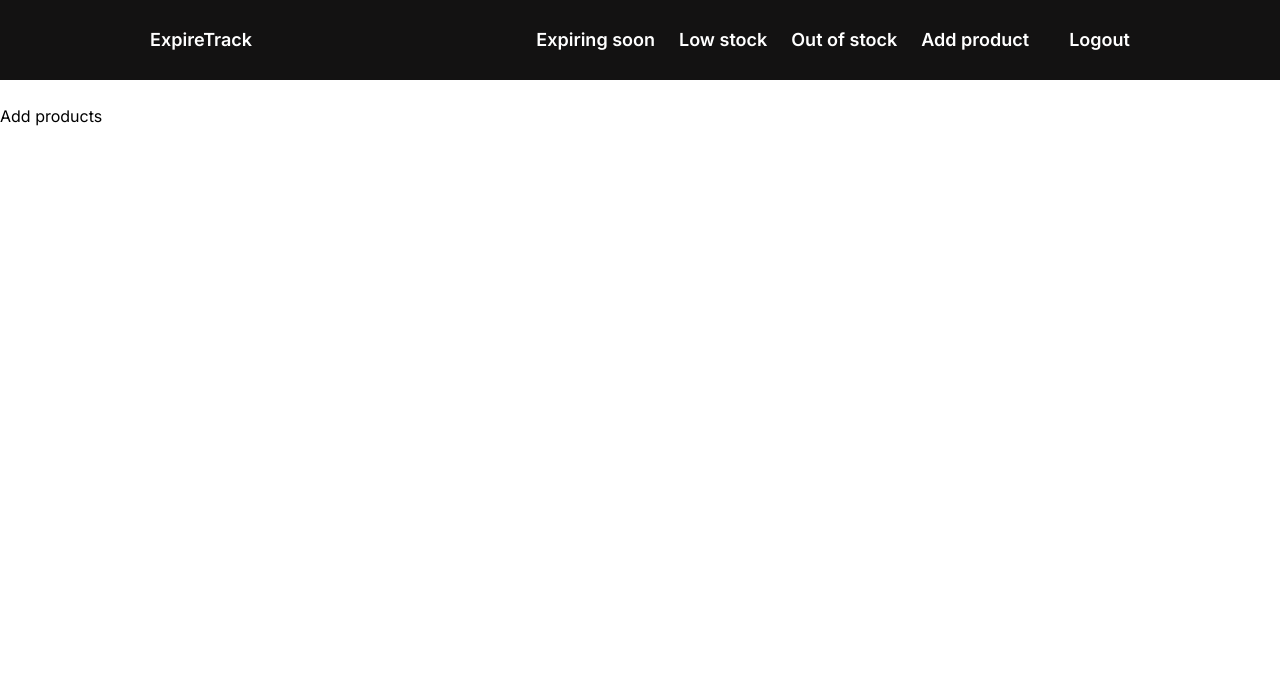
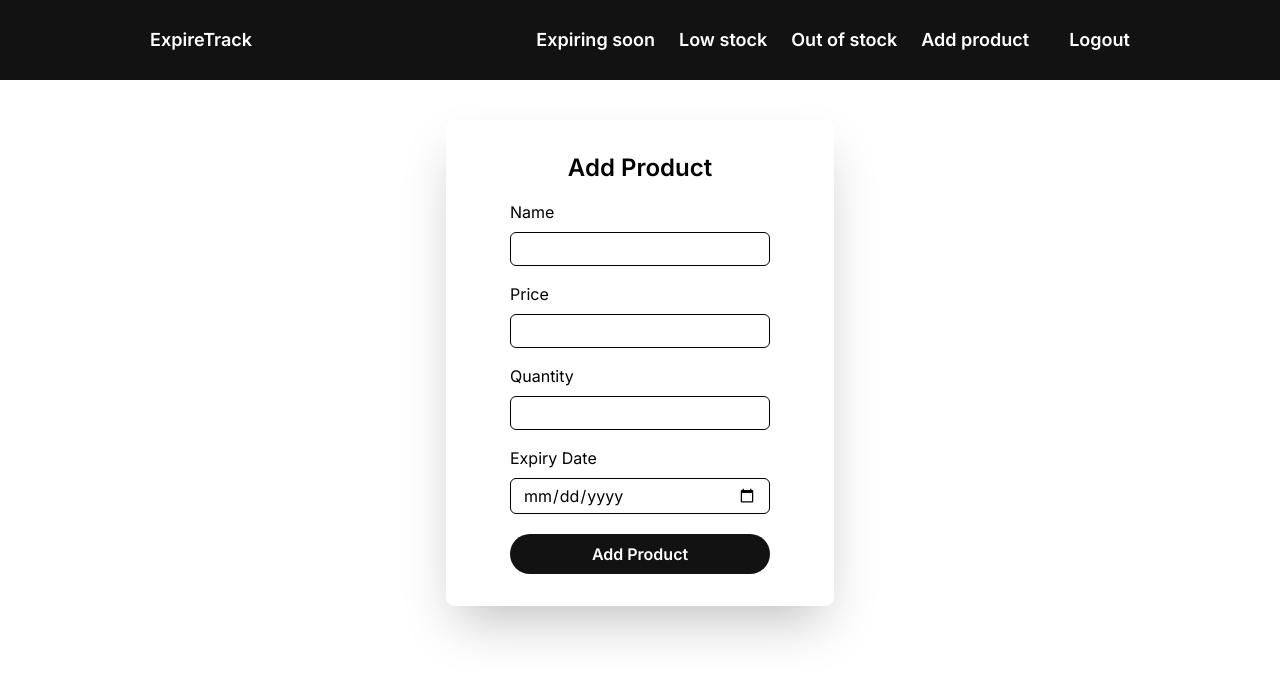
Before and after one commit to syed-shaida-hussain/expiry-reminder-app, a Next.js app: page /add-product in a window 1280 px wide. Shown: the top 680 px of the page. Built offline with nearby package versions, Linux system fonts and the light colour scheme; what cookies-next would draw is missing.

Commit message:
Feat : made UI for adding product to db

```diff
--- a/src/app/add-product/page.jsx
+++ b/src/app/add-product/page.jsx
@@ -1,5 +1,43 @@
-const AddProductPage = () => {
-	return <div>Add products</div>;
+'use client';
+
+const AddProductPage = ({ isEditForm }) => {
+	return (
+		<div className="flex items-center justify-center h-fit w-full p-4 ">
+			<form
+				name="add-product-form"
+				className="flex flex-col gap-6 sm:gap-4 w-[100%] sm:w-fit shadow-2xl px-8 py-4 sm:px-16 sm:py-8 rounded-lg"
+			>
+				<h1 className="text-center font-semibold text-lg md:text-2xl">
+					{isEditForm ? 'Edit Product' : 'Add Product'}
+				</h1>
+				<label htmlFor="name" className="flex flex-col gap-2">
+					Name
+					<input className="input" id="name" type="text" />
+				</label>
+				<label htmlFor="price" className="flex flex-col gap-2">
+					Price
+					<input className="input" id="price" type="number" />
+				</label>
+				<label htmlFor="quantity" className="flex flex-col gap-2">
+					Quantity
+					<input className="input" id="quantity" type="number" />
+				</label>
+				<label htmlFor="expiry-date" className="flex flex-col gap-2">
+					Expiry Date
+					<input className="input" id="expiry-date" type="date" />
+				</label>
+				{isEditForm ? (
+					<button className="bg-background text-textColor p-2  font-semibold rounded-full mt-1">
+						Edit Product
+					</button>
+				) : (
+					<button className="bg-background text-textColor p-2  font-semibold rounded-full mt-1">
+						Add Product
+					</button>
+				)}
+			</form>
+		</div>
+	);
 };
 
 export default AddProductPage;
--- a/src/app/api/products/route.js
+++ b/src/app/api/products/route.js
@@ -8,11 +8,12 @@ connect();
 
 export async function POST(request) {
 	try {
-		const data = await request.formData();
-		const name = data.get('name');
-		const price = data.get('price');
-		const quantity = data.get('quantity');
-		const expiryDate = data.get('expiry-date');
+		// const data = await request.formData();
+		const { name, price, quantity, expiryDate } = await request.json();
+		// const name = data.get('name');
+		// const price = data.get('price');
+		// const quantity = data.get('quantity');
+		// const expiryDate = data.get('expiry-date');
 
 		if (!name || !price || !quantity || !expiryDate) {
 			return NextResponse.json(
--- a/src/app/login/page.jsx
+++ b/src/app/login/page.jsx
@@ -45,10 +45,10 @@ const LoginPage = () => {
 		setUser({ ...user, [name]: value });
 	};
 	return (
-		<div className="flex items-center justify-center h-[80vh] w-full">
+		<div className="flex items-center justify-center h-fit w-full p-4">
 			<form
 				name="login-form"
-				className="flex flex-col gap-8 sm:gap-4 w-[90%] sm:w-fit shadow-2xl  px-16 py-10 rounded-lg"
+				className="flex flex-col gap-6 sm:gap-4 w-[100%] sm:w-fit shadow-2xl px-8 py-4 sm:px-16 sm:py-8 rounded-lg"
 				onSubmit={handleLoginSubmit}
 				method="POST"
 			>
--- a/src/app/signup/page.jsx
+++ b/src/app/signup/page.jsx
@@ -37,10 +37,10 @@ const SignupPage = () => {
 	};
 
 	return (
-		<div className="flex items-center justify-center h-[80vh] w-full">
+		<div className="flex items-center justify-center h-fit w-full p-4">
 			<form
 				name="signup-form"
-				className="flex flex-col gap-6 sm:gap-4 w-[90%] sm:w-fit shadow-2xl px-16 py-10 rounded-lg"
+				className="flex flex-col gap-6 sm:gap-4 w-[100%] sm:w-fit shadow-2xl px-8 py-4 sm:px-16 sm:py-8 rounded-lg"
 				onSubmit={handleSignupSubmit}
 				method="POST"
 			>
```
